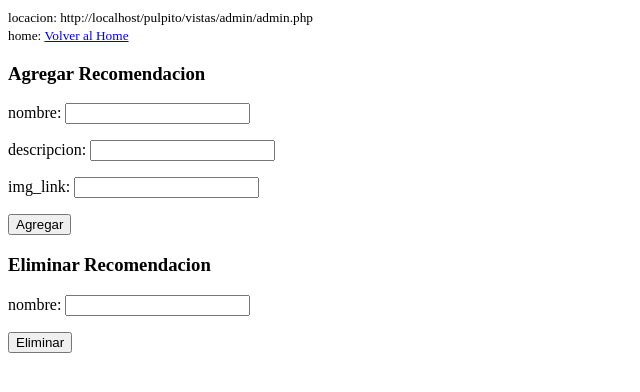
After one commit to tecnica26/Pulpito-tp-proyecto2, a PHP site: page /pulpito/vistas/admin/admin.php in a window 1280 px wide. The commit adds this page. Shown: the top 392 px of the page, without its empty margins (0-640 px from the left). Run offline with PHP 8.4, Linux system fonts and the light colour scheme.

Commit message:
create,me olvide subir la base de datos->agregar registro admin

```diff
--- a/index.php
+++ b/index.php
@@ -63,6 +63,7 @@ else{
 							</div>
 							<div class='rec-body'>
 								<div class='rec-title'>
+									<b>
 									" . $row["nombre"]. "
 									</b>
 								</div>
--- /dev/null
+++ b/vistas/admin/admin.php
@@ -0,0 +1,47 @@
+<!DOCTYPE html>
+<html lang="en">
+<head>
+    <meta charset="UTF-8">
+    <meta http-equiv="X-UA-Compatible" content="IE=edge">
+    <meta name="viewport" content="width=device-width, initial-scale=1.0">
+    <title>Admin</title>
+</head>
+<body>
+    <small>
+    locacion: http://localhost/pulpito/vistas/admin/admin.php <br>
+    home: <a href="../../index.php">Volver al Home</a>
+    </small>
+
+    <!-- Agregar, editar, eliminar -->
+    <h3>Agregar Recomendacion</h3>
+    <!-- https://www.tutorialrepublic.com/php-tutorial/php-mysql-insert-query.php -->
+    <form action="insert.php" method="post">
+    <p>
+        <label for="nombre">nombre:</label>
+        <input type="text" name="nombre" id="nombre">
+    </p>
+    <p>
+        <label for="descripcion">descripcion:</label>
+        <input type="text" name="descripcion" id="descripcion">
+    </p>
+    <p>
+        <label for="img_link">img_link:</label>
+        <input type="text" name="img_link" id="img_link">
+    </p>
+    <input type="submit" value="Agregar">
+    </form>
+
+
+
+
+<!-- no funciona -->
+    <h3>Eliminar Recomendacion</h3>
+    <form action="delete.php" method="post">
+    <p>
+        <label for="nombredelete">nombre:</label>
+        <input type="text" name="nombredelete" id="nombre">
+    </p>
+    <input type="submit" value="Eliminar">
+    </form>
+</body>
+</html>
--- /dev/null
+++ b/vistas/admin/delete.php
@@ -0,0 +1,3 @@
+<?php
+
+?>
--- a/vistas/login.php
+++ b/vistas/login.php
@@ -48,6 +48,10 @@ if(isset ($_POST['login'])){
 		$_SESSION['usuario'] = $user;
 		header("Location: ../index.php");
 	}
+	if($contar == 1){
+		$_SESSION['usuario'] = 'admin';
+		header("Location: admin/admin.php");
+	}
 	else{
 		echo "el usuario no existe o escribio mal algo, intente de nuevo";
 	}
```
Also changed, not shown: vistas/admin/insert.php (added, +26 -0 lines).
